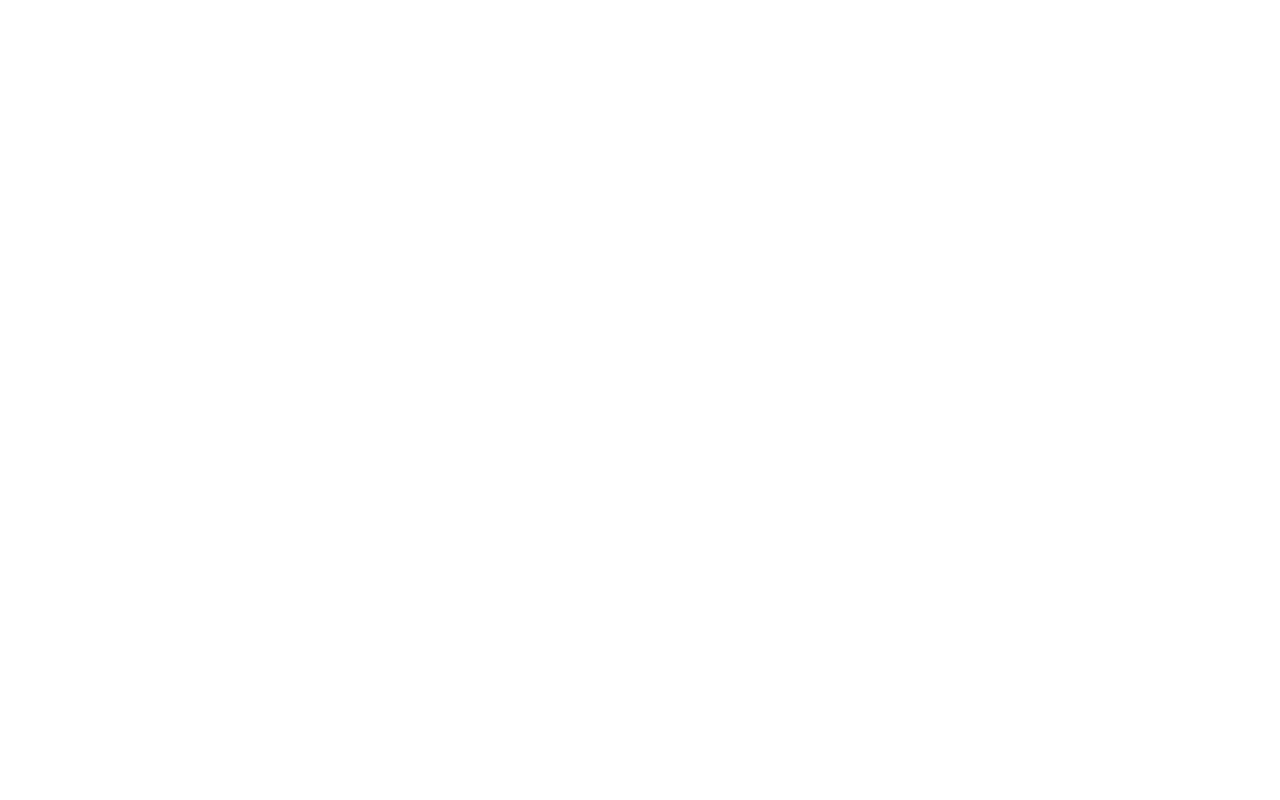
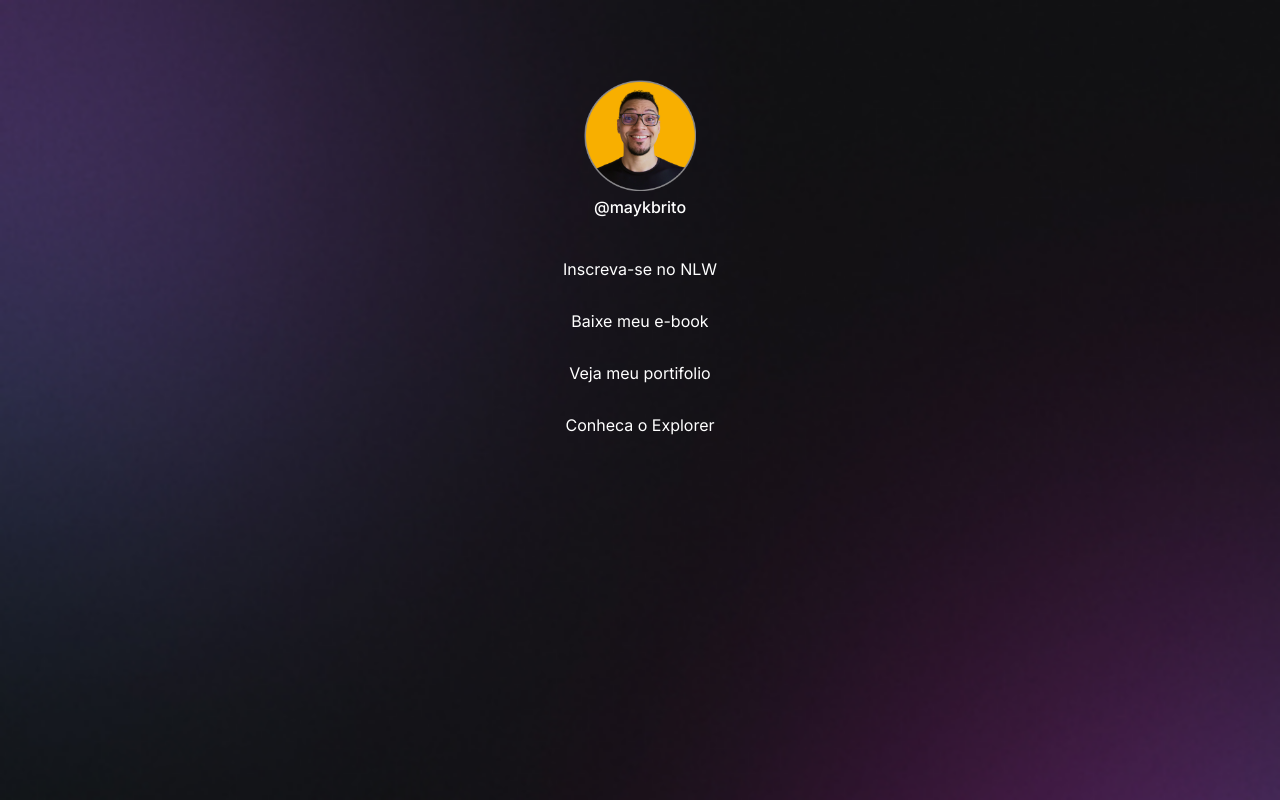
Before and after one commit to erickdavid14/rocketseat, a plain HTML site: page Projeto/index.html in a window 1280 px wide. Drawn offline with Linux system fonts and the light colour scheme.

Commit message:
atualizaçoes

```diff
--- a/Projeto/estilos/style.css
+++ b/Projeto/estilos/style.css
@@ -1 +1,65 @@
 @charset "UTF-8";
+
+* {
+    margin: 0;
+    padding: 0;
+    box-sizing: border-box;
+}
+
+body {
+    /* background-image: url(../assets/bg-mobile.jpg);
+    background-repeat: no-repeat;
+    background-position: top center;
+    background-size: cover; */
+
+    /*
+    shorthand
+    background:color img repeat center/cover */
+    background: url(../assets/bg-mobile.jpg) no-repeat top center/cover;
+}
+
+body * {
+    font-family: 'inter', sans-serif;
+}
+
+main {
+    width: 360px;
+    margin: 56px auto;
+}
+
+#profile {
+    padding: 24px;
+    text-align: center;
+}
+
+#profile img {
+    width: 112px;
+    margin: auto;
+}
+
+#profile p {
+    color: white;
+    font-weight: 500;
+    font-size: 1em;
+    line-height: 24px ;
+}
+
+/* links */
+
+#lista li a {
+    color: white;
+    text-decoration: none;
+}
+
+ul {
+    list-style: none;
+}
+
+ul li a  {
+
+    padding: 16px 24px;
+
+    display: flex;
+    justify-content: center;
+    align-items: center;
+}
--- a/Projeto/index.html
+++ b/Projeto/index.html
@@ -1,12 +1,32 @@
 <!DOCTYPE html>
 <html lang="pt-br">
 <head>
+    <link rel="preconnect" href="https://fonts.googleapis.com">
+    <link rel="preconnect" href="https://fonts.gstatic.com" crossorigin>
+    <link href="https://fonts.googleapis.com/css2?family=Inter:wght@400;500&display=swap" rel="stylesheet">
     <meta charset="UTF-8">
     <meta name="viewport" content="width=device-width, initial-scale=1.0">
     <title>Projeto</title>
     <link rel="stylesheet" href="estilos/style.css">
 </head>
 <body>
+    <main>
+        <div id="profile">
+            <img src="assets/avatar.png" alt="Imagem do Avatar">
 
+            <p>
+                @maykbrito
+            </p>
+        </div>
+
+        <div id="lista">
+            <ul>
+                <li><a href="#">Inscreva-se no NLW</a></li>
+                <li><a href="#">Baixe meu e-book</a></li>
+                <li><a href="#">Veja meu portifolio</a></li>
+                <li><a href="#">Conheca o Explorer</a></li>
+            </ul>
+        </div>
+    </main>
 </body>
 </html>
```
